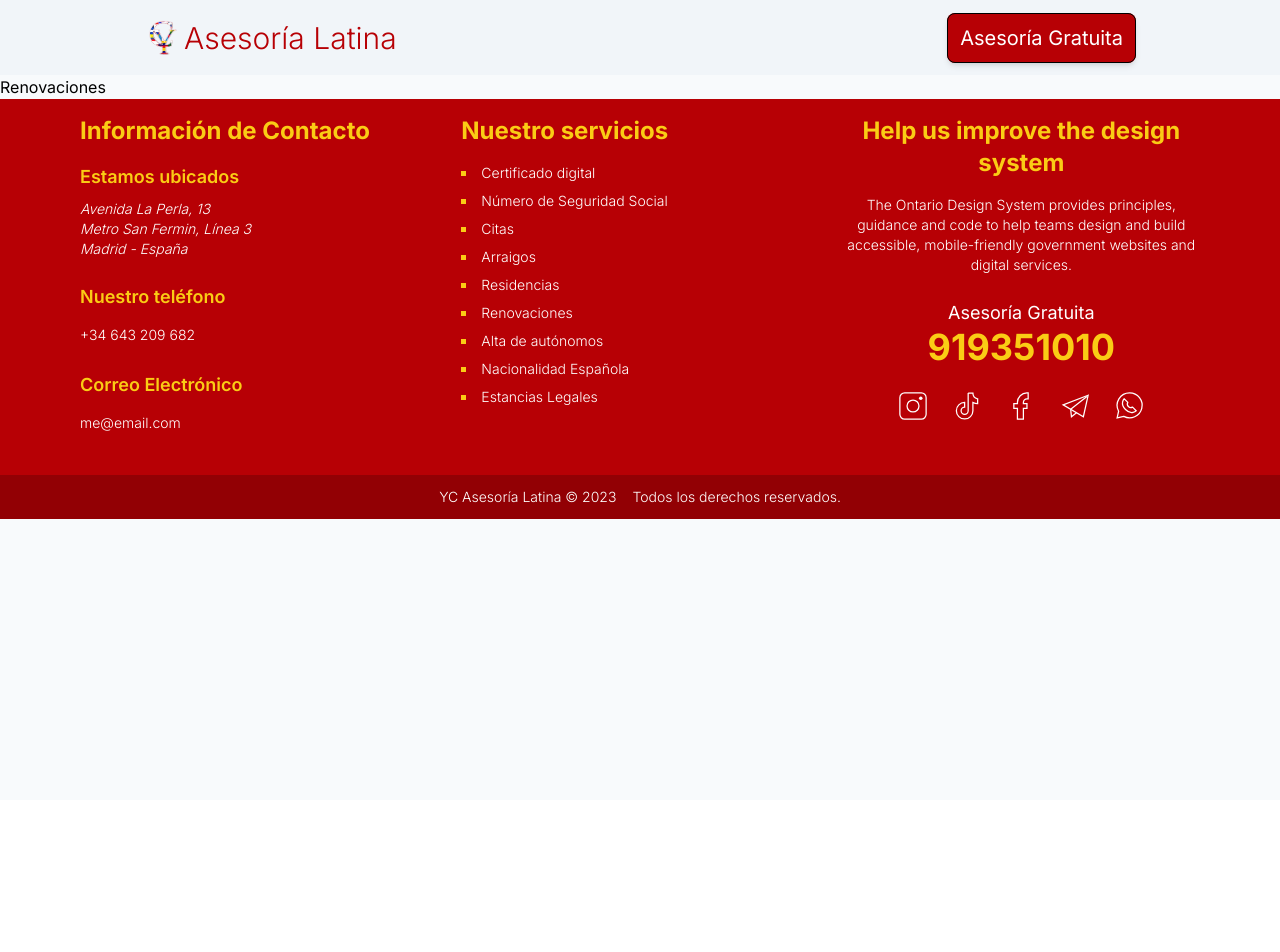
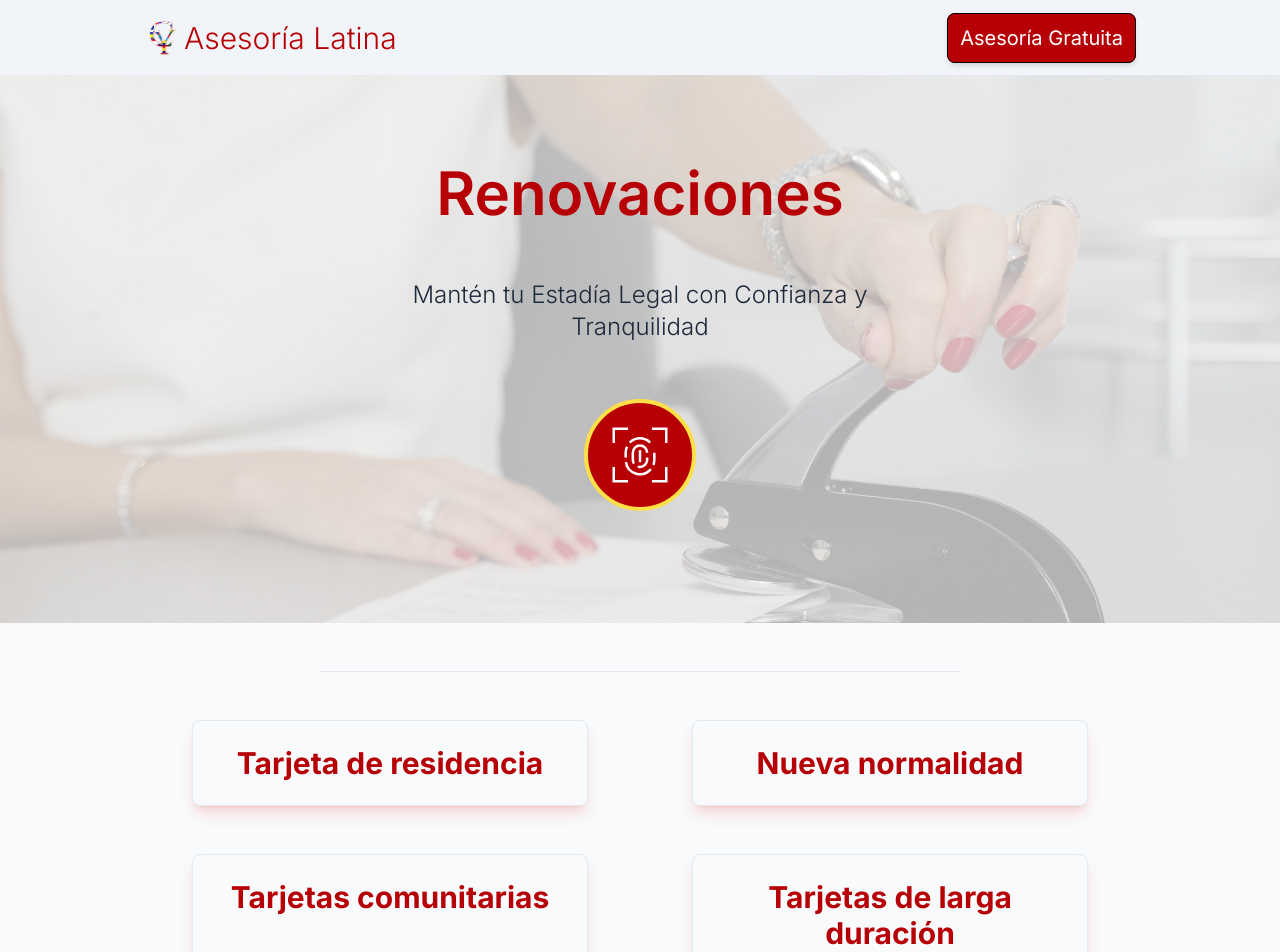
Before and after one commit to ByronCalvete/yc-asesoria-next, a Next.js app: page /renovaciones in a window 1280 px wide. Shown: the top 952 px of the page. Before the commit the page ends 800 px from the top, so only its background shows below. Built offline with nearby package versions, Linux system fonts and the light colour scheme.

Commit message:
add: renovaciones page

```diff
--- a/app/renovaciones/page.jsx
+++ b/app/renovaciones/page.jsx
@@ -1,5 +1,59 @@
+import Image from 'next/image'
+import ContactForm from '../components/ContactForm'
+
+const data = [
+  {
+    id: 1,
+    title: 'Tarjeta de residencia',
+    imgUrl: '',
+  },
+  {
+    id: 2,
+    title: 'Nueva normalidad',
+    imgUrl: '',
+  },
+  {
+    id: 3,
+    title: 'Tarjetas comunitarias',
+    imgUrl: '',
+  },
+  {
+    id: 4,
+    title: 'Tarjetas de larga duración',
+    imgUrl: '',
+  },
+]
+
 export default function Renovaciones() {
   return (
-    <h2>Renovaciones</h2>
+    <main>
+      <section className="bg-renovaciones bg-center bg-cover py-6 sm:py-16 mb-6 sm:mb-12">
+        <section id="hero" className="max-w-6xl mx-auto flex flex-col-reverse justify-center sm:flex-row p-6 items-center gap-8 sm:gap-10 scroll-mt-40">
+          <article className="max-w-xl flex flex-col items-center gap-14">
+            <h2 className="text-4xl font-semibold text-center sm:text-6xl text-yc-red dark:text-white">
+              Renovaciones
+            </h2>
+            <p className="text-xl sm:text-2xl font-light text-center text-slate-800">Mantén tu Estadía Legal con Confianza y Tranquilidad</p>
+            <figure className="w-28 h-28 mb-6 bg-yc-red rounded-full border-4 border-yellow-300 grid place-content-center">
+              <Image width={60} height={60} src="/renovaciones.svg" alt="Pendiente descripción" />
+            </figure>
+          </article>
+        </section>
+      </section>
+
+      <hr className="mx-auto bg-black dark:bg-white w-1/2" />
+
+      <section className="max-w-5xl my-6 grid sm:grid-cols-2 mx-auto p-6 gap-6 sm:gap-y-12">
+        {data.map(t => (
+          <article key={t.id} className="w-full sm:w-5/6 mx-auto border border-slate-200 rounded-lg py-6 px-8 text-center shadow-lg shadow-red-500/20">
+            <h3 className="text-2xl sm:text-3xl font-bold text-yc-red">{t.title}</h3>
+          </article>
+        ))}
+      </section>
+
+      <hr className="mx-auto bg-black dark:bg-white w-1/2" />
+
+      <ContactForm />
+    </main>
   )
 }
--- a/tailwind.config.js
+++ b/tailwind.config.js
@@ -21,6 +21,7 @@ module.exports = {
         'citas': "url('/calendar.jpg')",
         'residencia': "url('/residencia-espana.jpg')",
         'estancias': "url('/estancias-legales.jpg')",
+        'renovaciones': "url('/renovaciones.jpg')",
       },
       keyframes: {
         'open-menu': {
```
Also changed, not shown: public/renovaciones.jpg (added).
